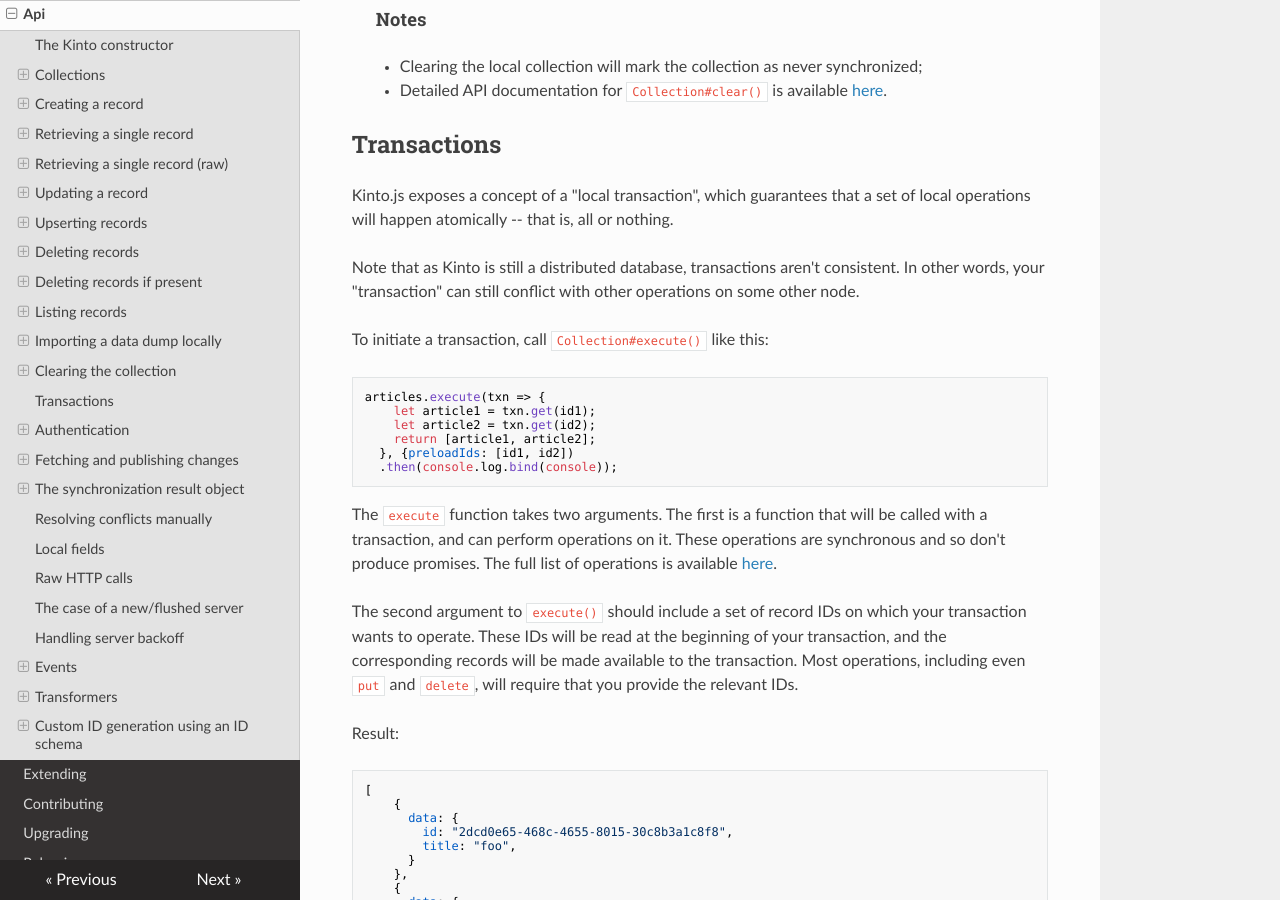
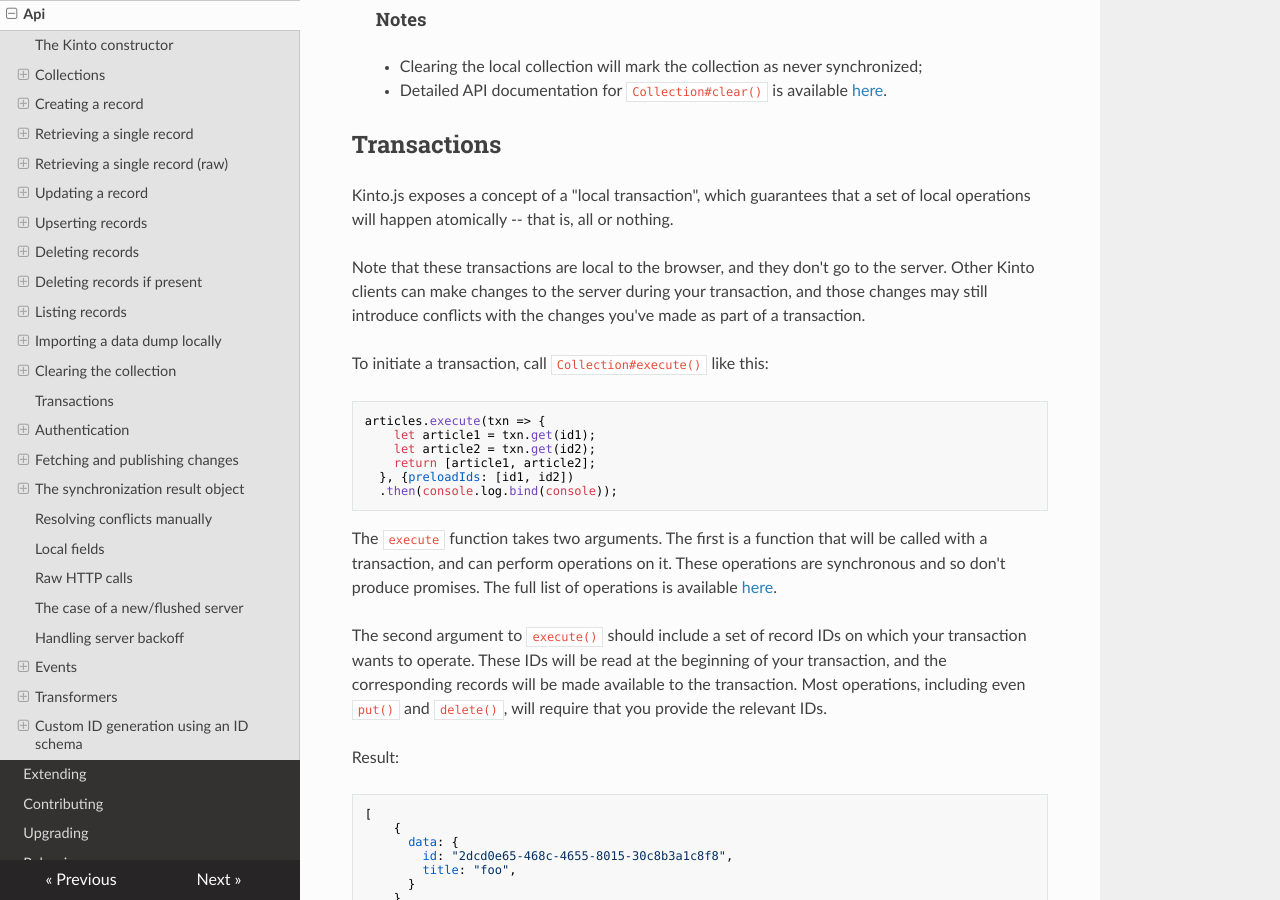
Before and after one commit to Kinto/kinto.js, an MkDocs documentation site: the page built from docs/api.md, in a window 1280 px wide and 900 px high, scrolled down 7458 px. Built offline with MkDocs 1.6.1, drawn with Linux system fonts in a browser that asks for light colours; nearby versions of some CDN libraries; old or Windows-style settings are respelled for this version of MkDocs.

Commit message:
minor tweaks to documentation
Thanks @leplatrem for suggesting them.

```diff
--- a/docs/api.md
+++ b/docs/api.md
@@ -379,9 +379,10 @@
 that a set of local operations will happen atomically -- that is, all
 or nothing.
 
-Note that as Kinto is still a distributed database, transactions
-aren't consistent. In other words, your "transaction" can still
-conflict with other operations on some other node.
+Note that these transactions are local to the browser, and they don't
+go to the server. Other Kinto clients can make changes to the server
+during your transaction, and those changes may still introduce
+conflicts with the changes you've made as part of a transaction.
 
 To initiate a transaction, call `Collection#execute()` like this:
 
@@ -404,7 +405,7 @@
 on which your transaction wants to operate. These IDs will be read at
 the beginning of your transaction, and the corresponding records will
 be made available to the transaction. Most operations, including even
-`put` and `delete`, will require that you provide the relevant IDs.
+`put()` and `delete()`, will require that you provide the relevant IDs.
 
 Result:
 
```
